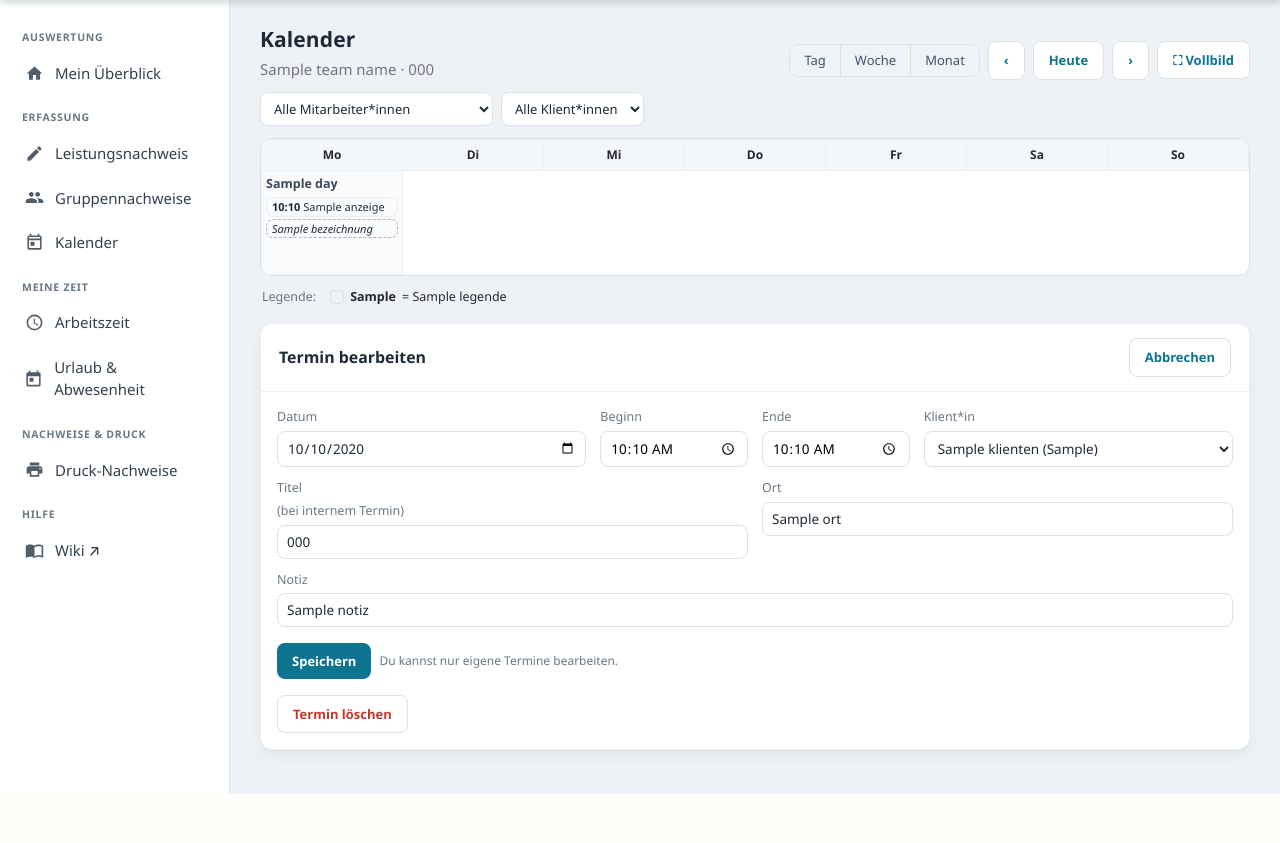
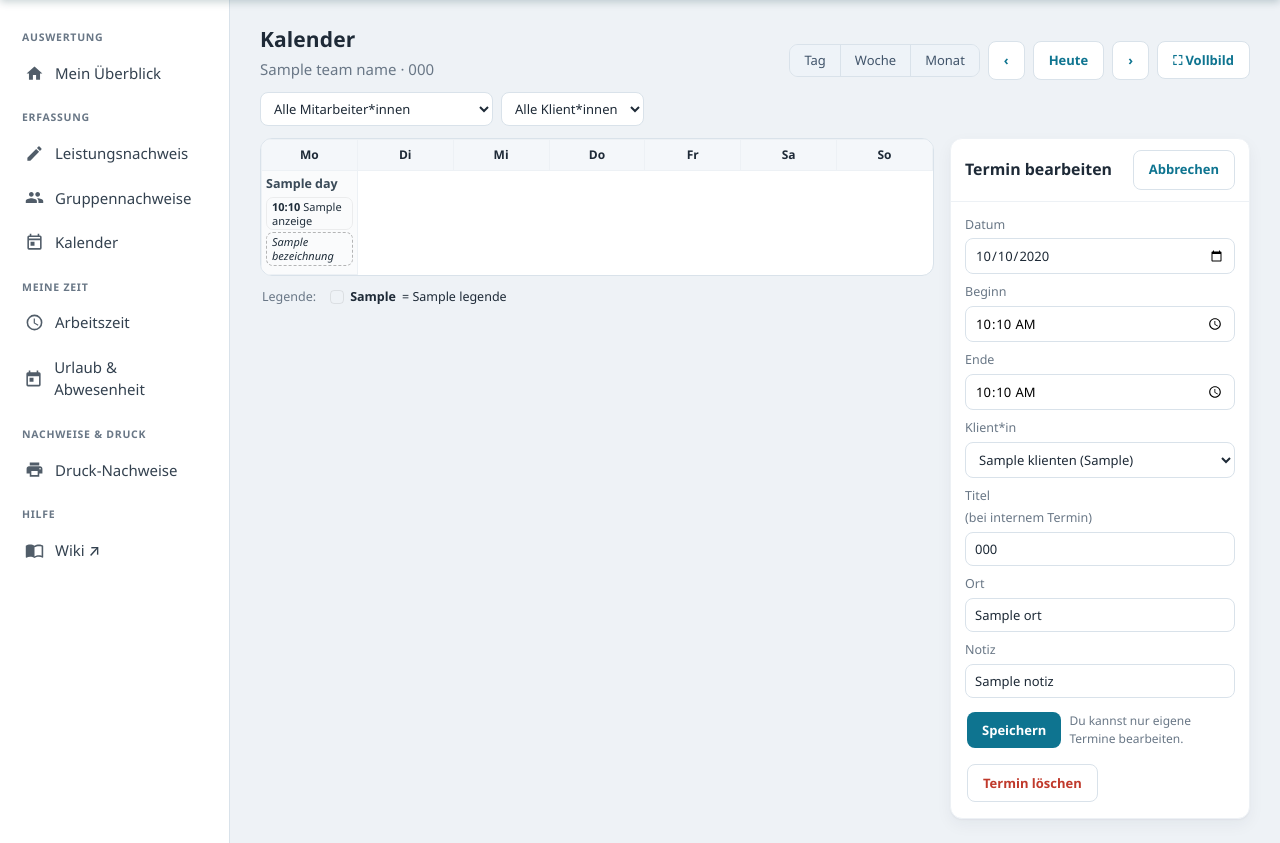
Before and after one commit to miri2577/FEGH-Leistungsnachweis, a Django app: template nachweis/templates/nachweis/kalender.html in a window 1280 px wide. Shown: the part 58-901 px from the top of the page. Before the commit the page ends 852 px from the top, so only its background shows below. Run offline with Django 5.2, Linux system fonts and the light colour scheme; the template is opened without the code that fills it: most values are stand-ins (such as "Sample title", 1, 10 or a date in 2020).

Commit message:
feat(kalender): Zwei-Spalten-Layout + Vollbild bleibt beim Ansichtswechsel
- Termin-Formular in eine schlanke rechte Spalte (sticky) verschoben statt
  riesig unter dem Kalender; Kalender links bekommt mehr Platz, Tages-Zellen
  hoeher (132px), damit alle Team-Termine je Tag sichtbar sind.
- Vollbild bleibt beim Wechsel Tag/Woche/Monat erhalten (localStorage), Esc
  verlaesst es.

```diff
--- a/nachweis/templates/nachweis/kalender.html
+++ b/nachweis/templates/nachweis/kalender.html
@@ -23,7 +23,7 @@
   table.kal col.name{width:150px}
   .kal .maz{padding:8px 10px;font-weight:600;font-size:13px}
   .kal tr.ich .maz{box-shadow:inset 3px 0 0 var(--brand)}
-  .kal td.day{padding:5px;height:74px;min-width:120px}
+  .kal td.day{padding:6px;height:132px;min-width:132px;vertical-align:top}
   .kal td.we,.kal th.we{background:#fbfcfd}
   .kal th.today{background:var(--brand-soft);color:var(--brand-d)}
   .kal .dnum{font-size:15px;font-weight:700}
@@ -70,6 +70,17 @@
   td.drop-hi{outline:2px dashed var(--brand);outline-offset:-2px;background:var(--brand-soft)}
   table.month td[data-drop] .ev[draggable]{cursor:grab}
   .drag-hint{font-size:11.5px;color:var(--muted);margin:8px 2px 0}
+  /* Zwei-Spalten-Layout: Kalender links (viel Platz), Formular rechts (schlank) */
+  .kal-layout{display:flex;gap:16px;align-items:flex-start}
+  .kal-main{flex:1;min-width:0}
+  .kal-side{width:300px;flex:0 0 auto;position:sticky;top:70px}
+  .kal-side .panel{margin:0}
+  .kal-side .panel .head{padding:11px 14px}
+  .kal-side .tform{grid-template-columns:1fr;gap:9px;padding:14px}
+  .kal-side .tform label.w2,.kal-side .tform label.w3,.kal-side .tform label.full{grid-column:auto}
+  .kal-side .tform input,.kal-side .tform select{font-size:13px;padding:7px 9px}
+  body.kal-fs .kal-side{top:14px}
+  @media(max-width:1100px){.kal-layout{flex-direction:column}.kal-side{width:100%;position:static}}
 {% endblock %}
 
 {% block content %}
@@ -113,6 +124,8 @@
 
   {% for msg in messages %}<div class="alert" style="background:var(--okbg);color:var(--ok);padding:9px 14px;border-radius:9px;margin-bottom:12px">{{ msg }}</div>{% endfor %}
 
+  <div class="kal-layout">
+  <div class="kal-main">
   {# ---------------- WOCHE ---------------- #}
   {% if ansicht == 'woche' %}
   <div class="kal-wrap">
@@ -203,10 +216,12 @@
     {% for k in legende %}<span class="li"><span class="sw" style="background:{{ k.farbe }}"></span><b>{{ k.kuerzel_anzeige }}</b> = {{ k.name }}</span>{% endfor %}
   </div>
   {% endif %}
+  </div>{# .kal-main #}
 
-  {# ---------------- Termin-Formular ---------------- #}
+  {# ---------------- Termin-Formular (rechte Spalte) ---------------- #}
   {% if me %}
-  <div class="panel" id="form" style="margin-top:16px">
+  <aside class="kal-side">
+  <div class="panel" id="form">
     <div class="head"><h2>{% if bearbeiten %}Termin bearbeiten{% else %}Neuer Termin{% endif %}</h2>
       {% if bearbeiten %}<a class="btn ghost" href="?{{ nav_self }}{{ filter_qs }}">Abbrechen</a>{% endif %}</div>
     <form method="post" action="{% url 'nachweis:termin_save' %}">
@@ -241,13 +256,25 @@
     </form>
     {% endif %}
   </div>
+  </aside>
   {% endif %}
+  </div>{# .kal-layout #}
 {% endblock %}
 
 {% block extrajs %}
 <script>
-  document.getElementById('fs-toggle').addEventListener('click', () => document.body.classList.toggle('kal-fs'));
-  document.addEventListener('keydown', (e) => { if(e.key === 'Escape') document.body.classList.remove('kal-fs'); });
+  // Vollbild bleibt über Ansichtswechsel (Tag/Woche/Monat) hinweg erhalten
+  (function(){
+    var KEY = 'kal-fs';
+    function setFs(on){
+      document.body.classList.toggle('kal-fs', on);
+      try { on ? localStorage.setItem(KEY, '1') : localStorage.removeItem(KEY); } catch(e){}
+    }
+    try { if(localStorage.getItem(KEY) === '1') document.body.classList.add('kal-fs'); } catch(e){}
+    var btn = document.getElementById('fs-toggle');
+    if(btn) btn.addEventListener('click', function(){ setFs(!document.body.classList.contains('kal-fs')); });
+    document.addEventListener('keydown', function(e){ if(e.key === 'Escape') setFs(false); });
+  })();
 
   // Drag & Drop (verschieben) + Doppelklick (bearbeiten). Eigene Termine;
   // Leitung: alle Team-Termine. In der Woche bleibt ein Termin in seiner Zeile.
```
